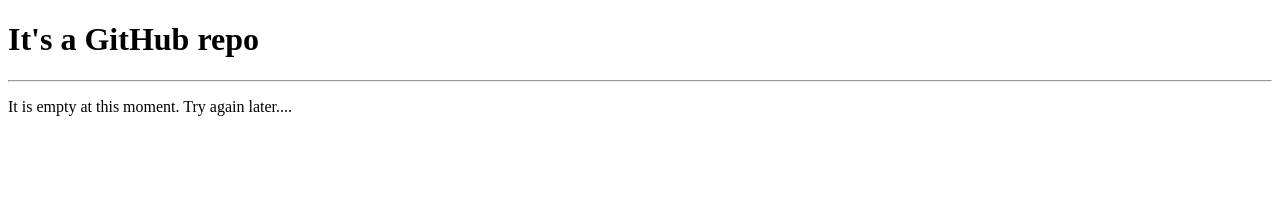
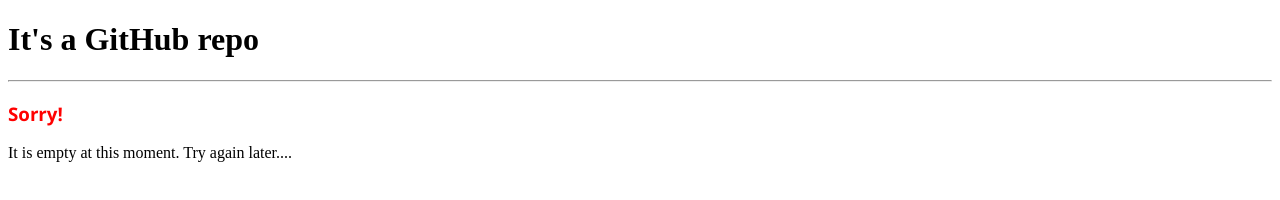
Before and after one commit to shahnazsarker/my-2nd-repo, a plain HTML site: page index.html in a window 1280 px wide. Drawn offline with Linux system fonts and the light colour scheme.

Commit message:
color added

```diff
--- a/index.html
+++ b/index.html
@@ -5,9 +5,11 @@
     <meta http-equiv="X-UA-Compatible" content="IE=edge">
     <meta name="viewport" content="width=device-width, initial-scale=1.0">
     <title>My Second GitHub repo</title>
+    <link rel="stylesheet" href="style.css"
 </head>
 <body>
     <h1>It's a GitHub repo</h1><hr>
+    <h3>Sorry!</h3>
     <p>It is empty at this moment. Try again later....</p>
 </body>
 </html>
--- /dev/null
+++ b/style.css
@@ -0,0 +1,4 @@
+h3{
+    color: red;
+    font-family: 'Segoe UI', Tahoma, Geneva, Verdana, sans-serif;
+}
```
